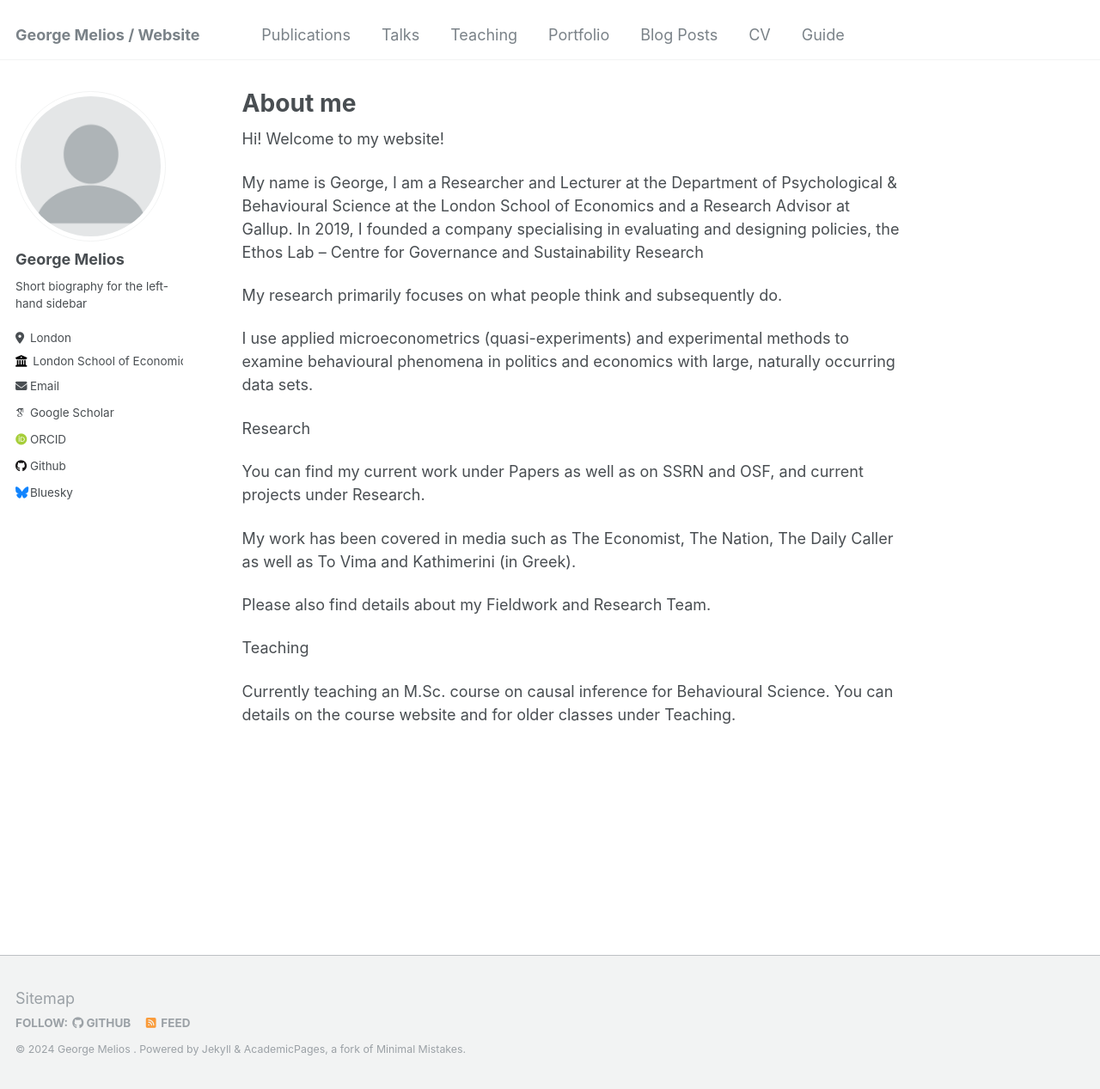
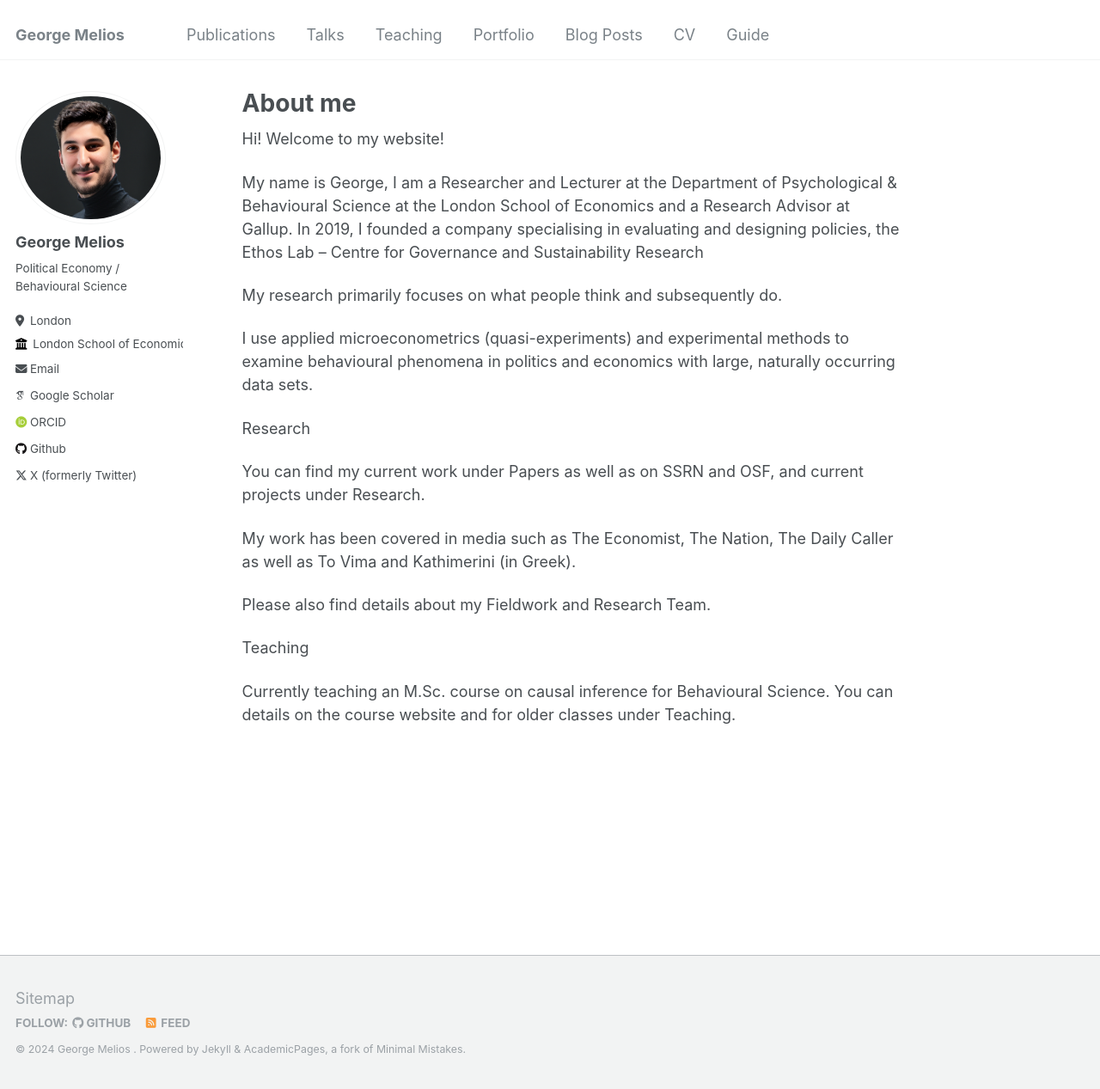
Before and after one commit to GMelios/gmelios.github.io, a Jekyll site: the page built from _pages/about.md, in a window 1280 px wide and 1267 px high. Shown: the whole window at 86% size. Built offline with Jekyll 4.4.1, drawn with Linux system fonts in a browser that asks for light colours; some web fonts are replaced.

Commit message:
Update _config.yml

```diff
--- a/_config.yml
+++ b/_config.yml
@@ -8,7 +8,7 @@
 
 # Basic Site Settings
 locale                   : "en-US"
-title                    : "George Melios / Website"
+title                    : "George Melios"
 title_separator          : "-"
 name                     : &name "George Melios "
 description              : &description "Political Economy"
@@ -21,10 +21,10 @@ repository               : "https://gmelios.github.io/gmelios"
 #               Additional customization can be done by editing /_includes/author-profile.html
 author:
   # Biographic information
-  avatar           : "profile.png"
+  avatar           : "photo.png"
   name             : "George Melios"
   pronouns         : # example: "she/her"
-  bio              : "Short biography for the left-hand sidebar"
+  bio              : "Political Economy / Behavioural Science"
   location         : "London"
   employer         : "London School of Economics and Political Science"
   uri              : # URL
@@ -42,12 +42,12 @@ author:
   bitbucket        : # Username - Update with your username on the site
   codepen          : # Username
   dribbble         : # Username
-  github           : "academicpages"
+  github           : "GMelios"
   kaggle           : # Username
   stackoverflow    : # User number or user number and name (i.e., use "1" or "1/jeff-atwood")
 
   # Social media
-  bluesky          : "bsky.app" # Replace this with you Bluesky username
+  bluesky          : # Username
   facebook         : # Username
   flickr           : # Username
   foursquare       : # Username
@@ -64,7 +64,7 @@ author:
   steam            : # Username
   telegram         : # URL
   tumblr           : # Username
-  twitter          : # Username for X / Twitter
+  twitter          : "https://twitter.com/GeorgeMelios"
   vine             : # Username
   weibo            : # Username
   wikipedia        : # Username
```
